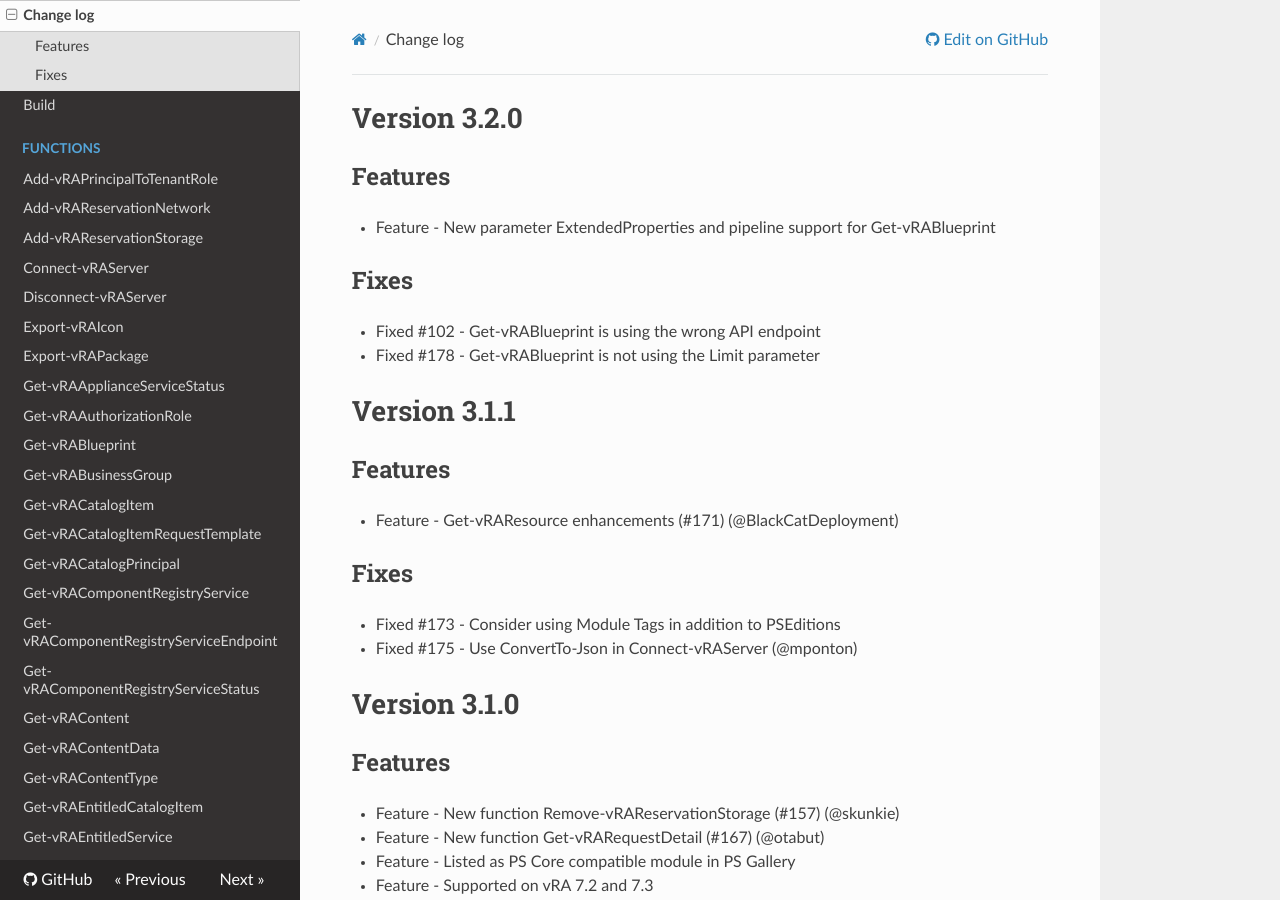
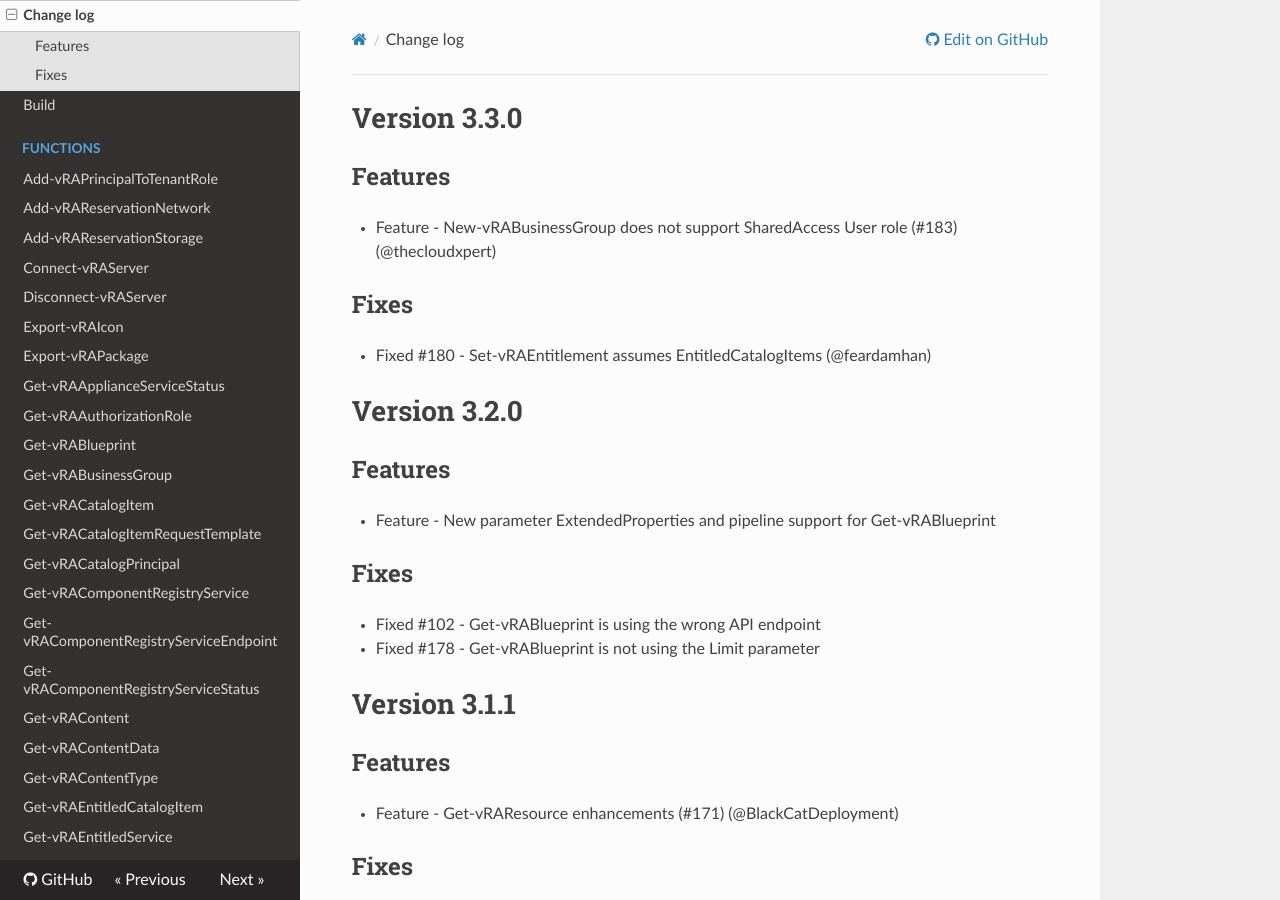
Before and after one commit to jakkulabs/PowervRA, an MkDocs documentation site: the page built from docs/CHANGELOG.md, in a window 1280 px wide and 900 px high. Built offline with MkDocs 1.6.1, drawn with Linux system fonts in a browser that asks for light colours; nearby versions of some CDN libraries; old or Windows-style settings are respelled for this version of MkDocs.

```diff
--- a/docs/CHANGELOG.md
+++ b/docs/CHANGELOG.md
@@ -1,3 +1,10 @@
+# Version 3.3.0
+## Features
+* Feature - New-vRABusinessGroup does not support SharedAccess User role (#183) (@thecloudxpert)
+
+## Fixes
+* Fixed #180 - Set-vRAEntitlement assumes EntitledCatalogItems (@feardamhan)
+
 # Version 3.2.0
 ## Features
 * Feature - New parameter ExtendedProperties and pipeline support for Get-vRABlueprint
```
Also changed, not shown: RELEASE.md (+2 -3 lines).
